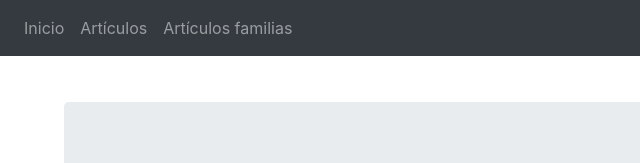
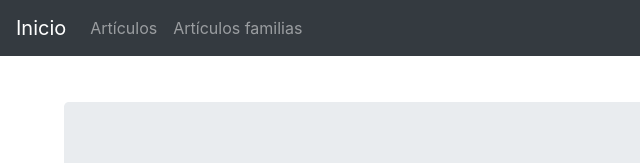
Before and after one commit to sebademasi10/sebademasi10.github.io, a plain HTML site: page articulos.html in a window 1280 px wide. Shown: the top 163 px of the page, 0-640 px from the left. Drawn offline with nearby package versions, Linux system fonts and the light colour scheme.

Commit message:
Barra de nav

```diff
--- a/articulos.html
+++ b/articulos.html
@@ -1,28 +1,43 @@
 <!doctype html>
 <html lang="en">
+
 <head>
     <!-- Required meta tags -->
     <meta charset="utf-8">
     <meta name="viewport" content="width=device-width, initial-scale=1, shrink-to-fit=no">
 
     <!-- Bootstrap CSS -->
-    <link rel="stylesheet" href="https://stackpath.bootstrapcdn.com/bootstrap/4.5.2/css/bootstrap.min.css" integrity="sha384-JcKb8q3iqJ61gNV9KGb8thSsNjpSL0n8PARn9HuZOnIxN0hoP+VmmDGMN5t9UJ0Z" crossorigin="anonymous">
+    <link rel="stylesheet" href="https://stackpath.bootstrapcdn.com/bootstrap/4.5.2/css/bootstrap.min.css"
+        integrity="sha384-JcKb8q3iqJ61gNV9KGb8thSsNjpSL0n8PARn9HuZOnIxN0hoP+VmmDGMN5t9UJ0Z" crossorigin="anonymous">
 
     <title>Pymes 2020</title>
 </head>
+
 <body>
 
-    <nav class="navbar navbar-expand-sm bg-dark navbar-dark fixed-top">
-        <ul class="navbar-nav">
-            <li><a class="nav-link" href="./index.html"> Inicio </a></li>
-            <li><a class="nav-link" href="./articulos.html"> Artículos </a></li>
-            <li><a class="nav-link" href="./articuloFamilias.html"> Artículos familias</a></li>
+    <nav class="navbar navbar-expand-md navbar-dark fixed-top bg-dark">
+        <a class="navbar-brand" href="#">Inicio</a>
+        <button class="navbar-toggler" type="button" data-toggle="collapse" data-target="#navbarCollapse"
+            aria-controls="navbarCollapse" aria-expanded="false" aria-label="Toggle navigation">
+            <span class="navbar-toggler-icon"></span>
+        </button>
+        <div class="collapse navbar-collapse" id="navbarCollapse">
+            <ul class="navbar-nav mr-auto">
+                <li class="nav-item">
+                    <a class="nav-link" href="./articulos.html">Artículos</a>
+                </li>
+                <li class="nav-item">
+                    <a class="nav-link" href="./articuloFamilias.html">Artículos familias</a>
+                </li>
             </ul>
+
+        </div>
     </nav>
+
 
     <h2>Artículos (Listado)</h2>
 
-    <div style="margin:4em"  class="container jumbotron">
+    <div style="margin:4em" class="container jumbotron">
         <form action="" id="filtro">
             <label for="NombreBuscar">Nombre: </label>
             <input type="text" name="NombreBuscar" id="NombreBuscar" placeholder="Ingrese su nombre">
@@ -34,7 +49,8 @@
             </select>
             <br>
             <input class="btn btn-info" type="button" name="buscar" id="buscar" value="Buscar">
-        <input class="btn btn-info" type="button" name="agregar" id="agregar" value="Agregar" onclick="window.alert('Todavía no sé hacer ni bosta')">
+            <input class="btn btn-info" type="button" name="agregar" id="agregar" value="Agregar"
+                onclick="window.alert('Todavía no sé hacer ni bosta')">
         </form>
 
         <br>
@@ -105,9 +121,16 @@
 
     <!-- Optional JavaScript -->
     <!-- jQuery first, then Popper.js, then Bootstrap JS -->
-    <script src="https://code.jquery.com/jquery-3.5.1.slim.min.js" integrity="sha384-DfXdz2htPH0lsSSs5nCTpuj/zy4C+OGpamoFVy38MVBnE+IbbVYUew+OrCXaRkfj" crossorigin="anonymous"></script>
-    <script src="https://cdn.jsdelivr.net/npm/popper.js@1.16.1/dist/umd/popper.min.js" integrity="sha384-9/reFTGAW83EW2RDu2S0VKaIzap3H66lZH81PoYlFhbGU+6BZp6G7niu735Sk7lN" crossorigin="anonymous"></script>
-    <script src="https://stackpath.bootstrapcdn.com/bootstrap/4.5.2/js/bootstrap.min.js" integrity="sha384-B4gt1jrGC7Jh4AgTPSdUtOBvfO8shuf57BaghqFfPlYxofvL8/KUEfYiJOMMV+rV" crossorigin="anonymous"></script>
+    <script src="https://code.jquery.com/jquery-3.5.1.slim.min.js"
+        integrity="sha384-DfXdz2htPH0lsSSs5nCTpuj/zy4C+OGpamoFVy38MVBnE+IbbVYUew+OrCXaRkfj"
+        crossorigin="anonymous"></script>
+    <script src="https://cdn.jsdelivr.net/npm/popper.js@1.16.1/dist/umd/popper.min.js"
+        integrity="sha384-9/reFTGAW83EW2RDu2S0VKaIzap3H66lZH81PoYlFhbGU+6BZp6G7niu735Sk7lN"
+        crossorigin="anonymous"></script>
+    <script src="https://stackpath.bootstrapcdn.com/bootstrap/4.5.2/js/bootstrap.min.js"
+        integrity="sha384-B4gt1jrGC7Jh4AgTPSdUtOBvfO8shuf57BaghqFfPlYxofvL8/KUEfYiJOMMV+rV"
+        crossorigin="anonymous"></script>
 
 </body>
+
 </html>
```
Also changed, not shown: articuloFamilias.html (+32 -10 lines), index.html (+31 -9 lines). Lines whose indentation alone changed are shown as unchanged.
